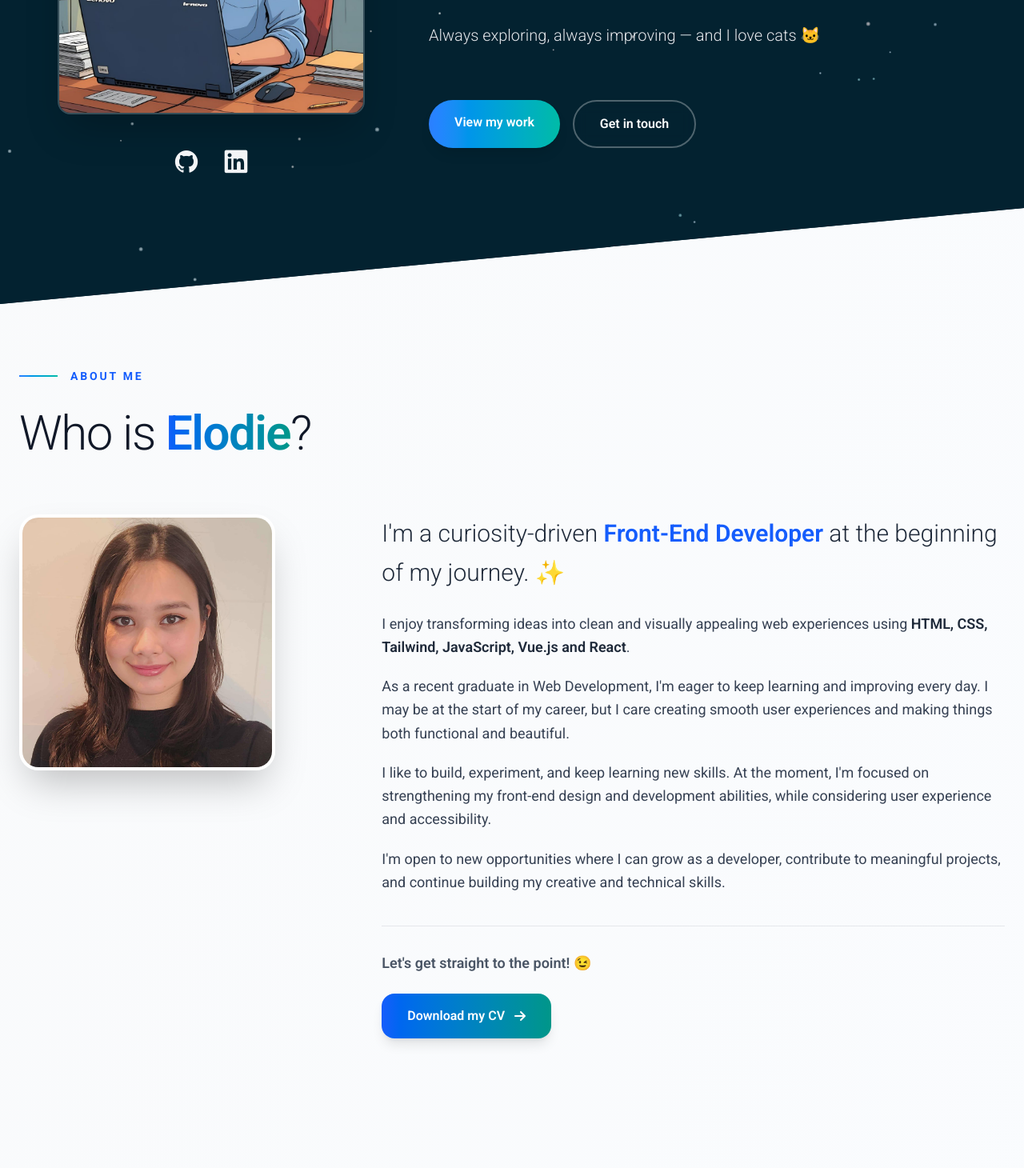
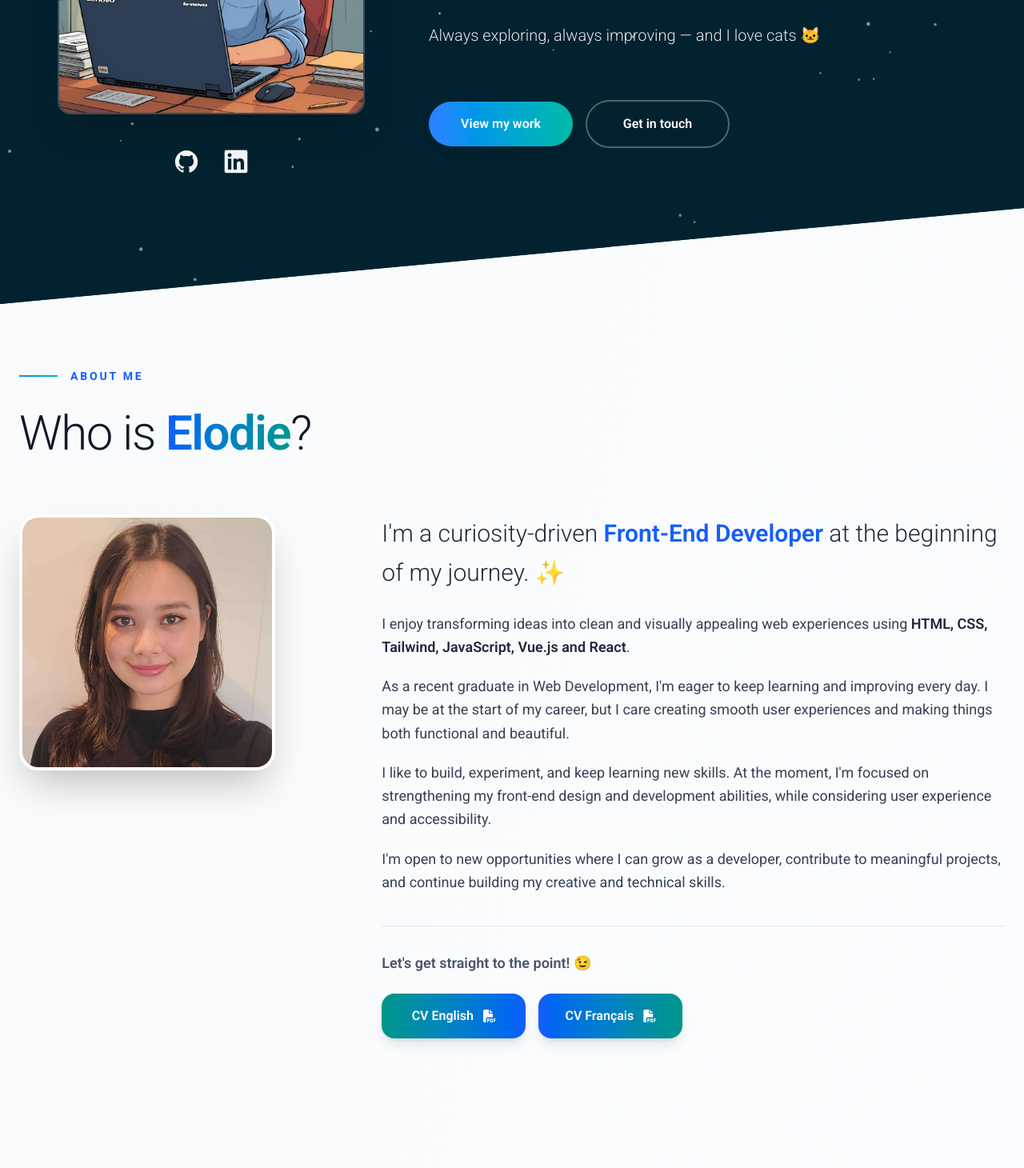
Before and after one commit to Akamya/portfolio, a React (Vite) app: page / in a window 1280 px wide. Shown: the part 420-1880 px from the top of the page at 80% size. Built offline with nearby package versions, Linux system fonts and the light colour scheme.

Commit message:
finalisation

```diff
--- a/src/components/About.tsx
+++ b/src/components/About.tsx
@@ -71,13 +71,29 @@ export const About = () => {
               Let's get straight to the point! 😉
             </p>
 
-            <a
-              href="/cv-elodie-langlet.pdf"
-              className="group inline-flex items-center gap-3 px-8 py-4 bg-gradient-to-r from-blue-600 to-teal-600 text-white font-semibold rounded-2xl shadow-lg hover:shadow-xl transform transition-all duration-300 hover:scale-105 hover:from-teal-600 hover:to-blue-600"
-            >
-              <span>Download my CV</span>
-              <i className="fa-solid fa-arrow-right"></i>
-            </a>
+            <div className="flex flex-col sm:flex-row gap-4 justify-center md:justify-start items-center">
+              {/* CV Anglais */}
+              <a
+                href="/CV_elodielanglet_ENG.pdf"
+                target="_blank"
+                rel="noopener noreferrer"
+                className="group flex items-center justify-center gap-3 px-8 py-4 w-45 bg-gradient-to-r from-teal-600 to-blue-600 text-white font-semibold rounded-2xl shadow-lg hover:shadow-xl transform transition-all duration-300 hover:scale-105 hover:from-blue-600 hover:to-teal-600"
+              >
+                <span>CV English</span>
+                <i className="fa-solid fa-file-pdf"></i>
+              </a>
+
+              {/* CV Français */}
+              <a
+                href="/CV_elodielanglet_FR.pdf"
+                target="_blank"
+                rel="noopener noreferrer"
+                className="group flex items-center justify-center gap-3 px-8 py-4 w-45 bg-gradient-to-r from-blue-600 to-teal-600 text-white font-semibold rounded-2xl shadow-lg hover:shadow-xl transform transition-all duration-300 hover:scale-105 hover:from-teal-600 hover:to-blue-600"
+              >
+                <span>CV Français</span>
+                <i className="fa-solid fa-file-pdf"></i>
+              </a>
+            </div>
           </div>
         </div>
       </div>
--- a/src/components/Cards.tsx
+++ b/src/components/Cards.tsx
@@ -66,7 +66,7 @@ export const Cards = () => {
           />
           <Card
             title="CatCrocs"
-            description="A multi-page project where I learned client-side routing and implemented a contact form, improving my understanding of web navigation."
+            description="My first multi-page project where I learned client-side routing and implemented a contact form, improving my understanding of web navigation."
             image="/catcrocs.jpg"
             link="http://minisite.elolan.ovh/"
             github="https://github.com/Akamya/catcrocs"
--- a/src/components/Footer.tsx
+++ b/src/components/Footer.tsx
@@ -5,7 +5,11 @@ export const Footer = () => {
       icon: "devicon-github-plain",
       url: "https://github.com/Akamya",
     },
-    { name: "LinkedIn", icon: "devicon-linkedin-plain", url: "" },
+    {
+      name: "LinkedIn",
+      icon: "devicon-linkedin-plain",
+      url: "https://www.linkedin.com/in/elodie-langlet-31746b383/",
+    },
   ];
 
   return (
--- a/src/components/Hero.tsx
+++ b/src/components/Hero.tsx
@@ -7,7 +7,11 @@ export const Hero = () => {
       icon: "devicon-github-plain",
       url: "https://github.com/Akamya",
     },
-    { name: "LinkedIn", icon: "devicon-linkedin-plain", url: "" },
+    {
+      name: "LinkedIn",
+      icon: "devicon-linkedin-plain",
+      url: "https://www.linkedin.com/in/elodie-langlet-31746b383/",
+    },
   ];
 
   return (
@@ -61,17 +65,17 @@ export const Hero = () => {
             Always exploring, always improving — and I love cats 🐱
           </p>
 
-          <div className="flex flex-col sm:flex-row gap-4 justify-center md:justify-start mt-8">
+          <div className="flex flex-col sm:flex-row gap-4 justify-center md:justify-start mt-8 items-center">
             <a
               href="#portfolio"
-              className="group relative px-8 py-4 bg-gradient-to-r from-blue-500 to-teal-500 text-white font-semibold rounded-full shadow-lg hover:shadow-xl transition-all duration-300 hover:scale-105 overflow-hidden "
+              className="group relative w-45 px-8 py-4 bg-gradient-to-r from-blue-500 to-teal-500 text-white font-semibold rounded-full shadow-lg hover:shadow-xl transition-all duration-300 hover:scale-105 overflow-hidden text-center"
             >
               <span className="relative z-10">View my work</span>
               <div className="absolute inset-0 bg-gradient-to-r from-teal-500 to-blue-500 opacity-0 group-hover:opacity-100 transition-opacity duration-300"></div>
             </a>
             <a
               href="#contact"
-              className="px-8 py-4 border-2 border-white/30 text-white font-semibold rounded-full hover:bg-white/10 hover:border-white/50 transition-all duration-300 backdrop-blur-sm"
+              className="w-45 px-8 py-4 border-2 border-white/30 text-white font-semibold rounded-full hover:bg-white/10 hover:border-white/50 transition-all duration-300 backdrop-blur-sm text-center"
             >
               Get in touch
             </a>
```
Also changed, not shown: 2 other files (tests, documents, lock files or other folders).
